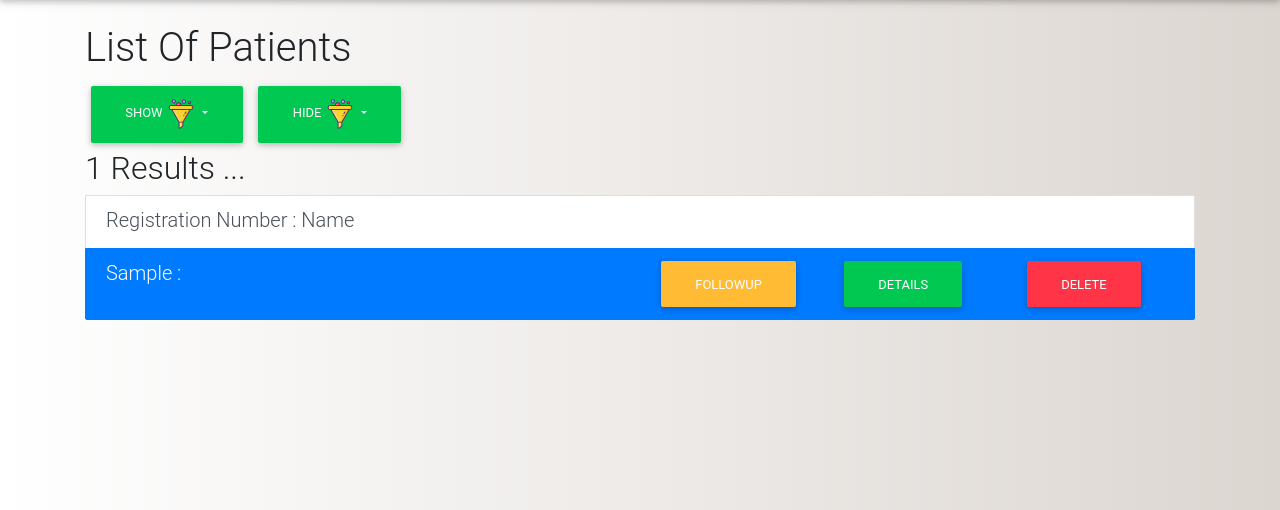
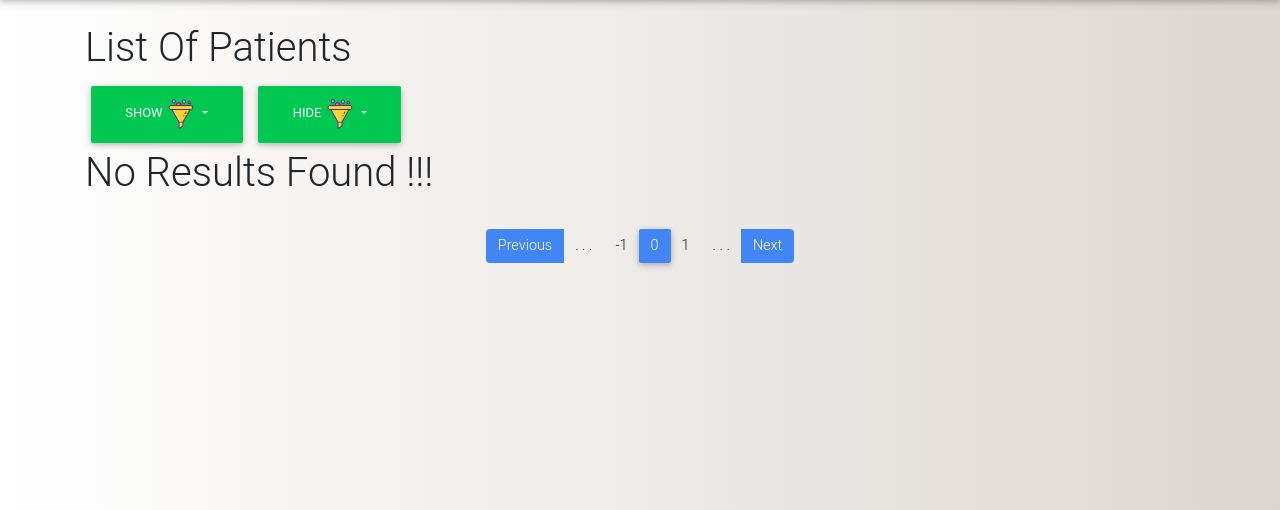
Before and after one commit to skystone1000/Hospital-Data-Web-App, a PHP site: page /records.php?page=0 in a window 1280 px wide. Shown: the part 100-610 px from the top of the page. Run offline with PHP 8.4, Linux system fonts and the light colour scheme; the visitor is signed in with stand-in values (Sample User, id 1); tables that the repository leaves empty or names only in its code hold one stand-in row (values such as "Sample post"); data that the repository does not hold is empty; some libraries are stand-ins or nearby versions.

Commit message:
Adding Paginations

```diff
--- a/includes/filter.php
+++ b/includes/filter.php
@@ -21,19 +21,26 @@
 	<br>
 	<?php
 	# Check if sort paramenter is present in url
+		$sort = '';
+		$page = '1';
 		if (isset($_GET['sort'])){
 			$sort = $_GET['sort'];
-		} else {
-			$sort = '';
 		}
+		if (isset($_GET['page'])){
+			$page = $_GET['page'];
+		}
+		$page = (int)$page - 1;
+		$offset = $page * 20;
 
 		# Set the sql statement according to the sort variable filter
-		if ($sort=='regno'){ $sql = "SELECT * FROM patient_data ORDER BY regno;"; }
-		elseif ($sort=='fname'){ $sql = "SELECT * FROM patient_data ORDER BY firstName;"; }
-		elseif ($sort=='lname'){ $sql = "SELECT * FROM patient_data ORDER BY lastName;"; }
-		elseif ($sort=='datejoined'){ $sql = "SELECT * FROM patient_data ORDER BY dateJoined;"; }
-		elseif ($sort=='diagnosis'){ $sql = "SELECT * FROM patient_data ORDER BY diagnosis;"; }
-		else{ $sql = "SELECT * FROM patient_data;"; }
+		if ($sort=='regno'){ $sql = "SELECT * FROM patient_data ORDER BY regno LIMIT " . $offset . ",20;"; }
+		elseif ($sort=='fname'){ $sql = "SELECT * FROM patient_data ORDER BY firstName LIMIT " . $offset . ",20;"; }
+		elseif ($sort=='lname'){ $sql = "SELECT * FROM patient_data ORDER BY lastName LIMIT " . $offset . ",20;"; }
+		elseif ($sort=='datejoined'){ $sql = "SELECT * FROM patient_data ORDER BY dateJoined LIMIT " . $offset . ",20;"; }
+		elseif ($sort=='diagnosis'){ $sql = "SELECT * FROM patient_data ORDER BY diagnosis LIMIT " . $offset . ",20;"; }
+		else{ $sql = "SELECT * FROM patient_data LIMIT " . $offset . ",20;"; }
+
+		//echo $sql;
 		?>
 
 </div>
--- a/records.php
+++ b/records.php
@@ -42,6 +42,53 @@
 
 	</div>
 
+	<br>
+	<div class="container">
+		<nav aria-label="Page navigation example">
+			<ul class="pagination pg-blue justify-content-center">
+
+				<?php if($page != 0){  ?>
+
+					<li class="page-item ">
+						<a class="page-link btn-primary text-white" tabindex="-1" href="records.php?page=<?php echo $page; ?>">Previous</a>
+					</li>
+
+					<li class="page-item"><a class="page-link"> . . . </a></li>
+
+					<li class="page-item">
+						<a class="page-link" href="records.php?page=<?php echo $page; ?>"><?php echo $page; ?></a>
+					</li>
+
+				<?php } else { ?>
+
+					<li class="page-item ">
+						<a class="page-link btn-light text-white disabled" tabindex="-1" href="records.php?page=<?php echo $page; ?>">Previous</a>
+					</li>
+
+					<li class="page-item"><a class="page-link"> &nbsp; </a></li>
+
+				<?php } ?>
+
+				<li class="page-item active">
+					<a class="page-link"><?php echo $page+1; ?><span class="sr-only">(current)</span></a>
+				</li>
+
+
+
+				<li class="page-item">
+					<a class="page-link" href="records.php?page=<?php echo $page+2; ?>"><?php echo $page+2; ?></a>
+				</li>
+
+
+
+				<li class="page-item"><a class="page-link"> . . . </a></li>
+
+				<li class="page-item ">
+					<a class="page-link btn-primary text-white" href="records.php?page=<?php echo $page+2; ?>">Next</a>
+				</li>
+			</ul>
+		</nav>
+	</div>
 
 </div>
 
--- a/search.php
+++ b/search.php
@@ -45,12 +45,12 @@ foreach ($searchE as $term) {
 }
 
 
-$sql = "SELECT * FROM patient_data WHERE $construct;";
+$sql = "SELECT * FROM patient_data WHERE $construct LIMIT 20;";
 $result = mysqli_query($conn, $sql);
 $resultNum = mysqli_num_rows($result);
 
 if ($resultNum > 0) {
-	echo "<br><h2>Search Results : " . $resultNum . " Found ... </h2><br>";
+	echo "<br><h2>Search Results : Top " . $resultNum . " records ... </h2><br>";
 	include './includes/detailsCard.php';
 	while($row = mysqli_fetch_assoc($result)){
 		include './includes/recordCard.php';
```
Also changed, not shown: dashboard.php (+4 -4 lines).
